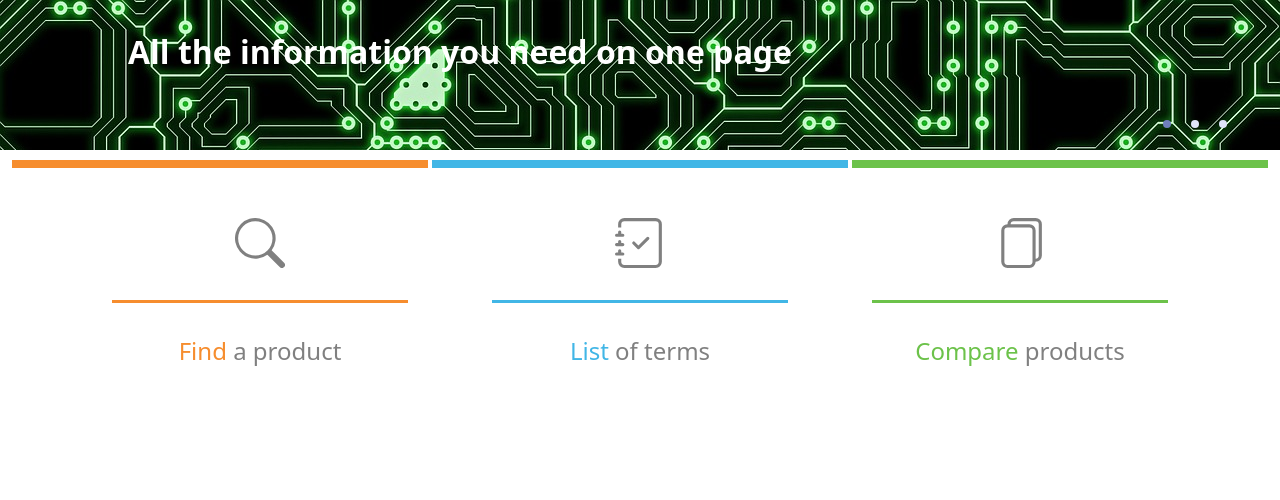
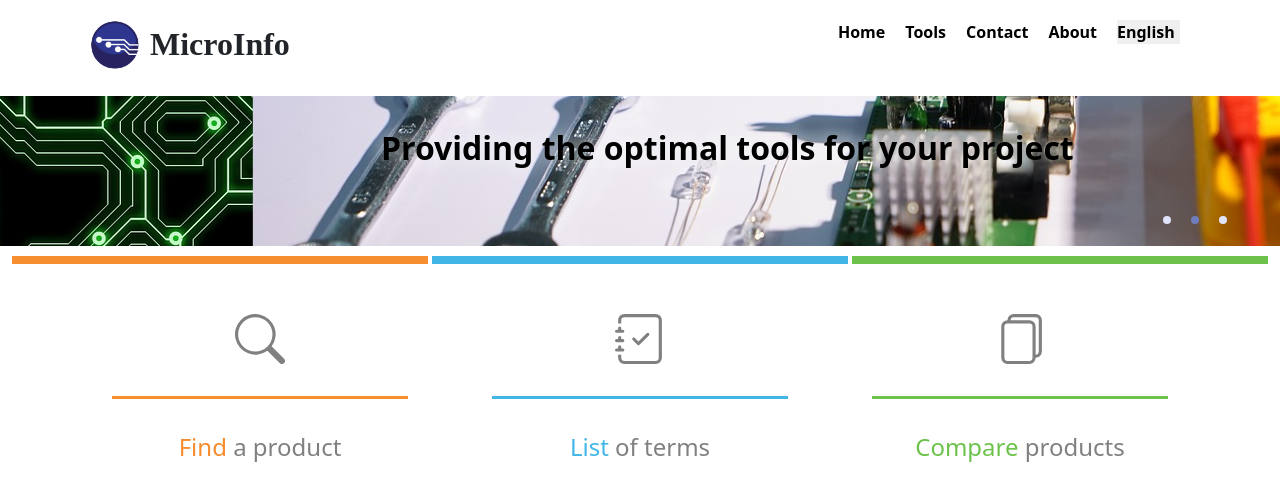
Before and after one commit to tlaloc-debug/microinfonetlify, a React (Create React App) app: page / in a window 1280 px wide. Shown: the top 500 px of the page. Built offline with nearby package versions, Linux system fonts and the light colour scheme.

Commit message:
add navigation bar

```diff
--- /dev/null
+++ b/src/header.css
@@ -0,0 +1,67 @@
+.logo {
+    width: 50px;
+    height: 50px;
+    background-image: url("./images/logo.png");
+    background-size: 100%;
+    background-repeat: no-repeat;
+    display: inline-block;
+}
+
+.name {
+    display: inline-block;
+    font-family: "Times New Roman", Times, serif;
+    font-size: 2em;
+    position: absolute;
+    top: 20px;
+    padding-left: 10px;
+    font-weight: bold;
+}
+
+#navigation > li {
+    text-decoration: none;
+    display: inline-block;
+    margin: 0px 10px;
+    font-weight: bold;
+}
+
+.mobile_menu > li {
+    text-decoration: none;
+    display: inline-block;
+    font-weight: bold;
+}
+
+select {
+    border:none;
+    -webkit-appearance: none;
+    -moz-appearance: none;
+    appearance: none;
+    -ms-appearance: none; /* get rid of default appearance for IE8, 9 and 10*/
+    font-weight: bold;
+}
+
+.mobile_menu {display: none;}
+
+.desktop_menu {display: block;}
+
+#changeLanguage {
+    width: 100%;
+    text-align: center;
+    display: none;
+}
+
+
+@media only screen and (max-width: 991px) {
+
+    .desktop_menu {display: none;}
+
+    .mobile_menu {display: block;}
+
+    #logo-title {position: absolute;}
+
+    .name {top: 0;}
+
+    .changeLanguageDesktop {display: none;}
+
+    .allCharts {display: none;}
+
+}
--- /dev/null
+++ b/src/header.js
@@ -0,0 +1,72 @@
+import React from "react";
+import "./header.css";
+import 'bootstrap/dist/css/bootstrap.min.css';
+import { Container, Row, Col } from 'react-bootstrap';
+import { BrowserRouter as Router, Route, Link, Switch} from "react-router-dom";
+
+function Navigation (props){
+
+    return (
+     <div>
+        <Container style={{padding: "20px"}} >
+            <Row xs="2" sm="2" className={"row justify-content-between"}>
+                <Col id="logo-title">
+                    <div className={"logo"}></div>
+                    <div className={"name"}>MicroInfo</div>
+                </Col>
+                <Col style={{textAlign: "right"}} xs="12">
+
+                    <div className={"desktop_menu"} >
+                        <ul id="navigation">
+                            <li><Link to="/" style={{color: "black"}}>
+                                    {props.sendlanguage === "en" ? "Home" : ""}
+                                    {props.sendlanguage === "fr" ? "Accueil" : ""}
+                                    {props.sendlanguage === "sp" ? "Home" : ""}
+                                </Link > </li>
+                            <li><Link to="/tools" style={{color: "black"}}>
+                                    {props.sendlanguage === "en" ? "Tools" : ""}
+                                    {props.sendlanguage === "fr" ? "Outils " : ""}
+                                    {props.sendlanguage === "sp" ? "Herramientas" : ""}
+                                </Link ></li>
+                            <li><Link to="/contact" style={{color: "black"}}>
+                                    {props.sendlanguage === "en" ? "Contact" : ""}
+                                    {props.sendlanguage === "fr" ? "Contact" : ""}
+                                    {props.sendlanguage === "sp" ? "Contacto" : ""}
+                                </Link ></li>
+                            <li><Link to="/about" style={{color: "black"}}>
+                                    About
+                                </Link ></li>
+                            <li>
+                                <select className={"changeLanguageDesktop"}
+                                    value={props.language}
+                                    onChange={e => props.handleSetLanguage(e.target.value)}>
+                                    <option value="en">English</option>
+                                    <option value="fr">French</option>
+                                    <option value="sp">Spanish</option>
+                                </select>
+                            </li>
+                        </ul>
+                    </div>
+
+                    <div className={"mobile_menu"}></div>
+
+                    <div id="changeLanguage">
+                        <select
+                            value={props.language}
+                            onChange={e => props.handleSetLanguage(e.target.value)}>
+                            <option value="en">English</option>
+                            <option value="fr">French</option>
+                            <option value="sp">Spanish</option>
+                        </select>
+                    </div>
+
+                </Col>
+            </Row>
+        </Container>
+     </div>
+
+    )
+
+}
+
+export default Navigation;
--- a/src/index.js
+++ b/src/index.js
@@ -1,5 +1,6 @@
 import React, {useState} from "react";
 import ReactDOM from "react-dom";
+import Navigation from "./header.js";
 import Carousel from "./carousel.js";
 import 'bootstrap/dist/css/bootstrap.min.css';
 
@@ -16,6 +17,7 @@ function App() {
     return (
         <Router>
         <div style={{marginBottom: "20px"}}>
+            <Navigation handleSetLanguage={language => {setlanguage(language);}} sendlanguage={language}/>
             <Carousel sendlanguage={language}/>
             <div id={"color-bars"}>
                 <div style={{backgroundColor: "#f68d2e" }}></div>
```
